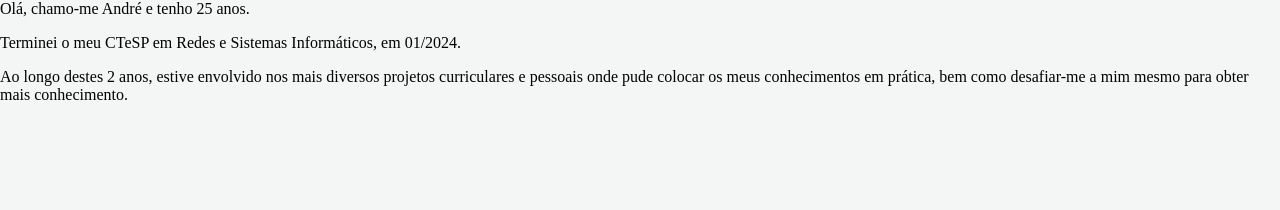
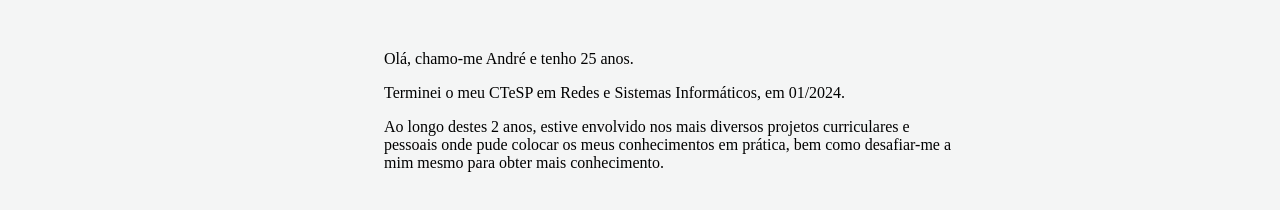
Before and after one commit to N0rbelio/myself, a plain HTML site: page index.html in a window 1280 px wide. Drawn offline with Linux system fonts and the light colour scheme.

Commit message:
small test sync

```diff
--- a/index.html
+++ b/index.html
@@ -11,10 +11,12 @@
     </head>
 
     <body>
-        <p>Olá, chamo-me André e tenho 25 anos.</p>
+        <div class="container">
+            <p>Olá, chamo-me André e tenho 25 anos.</p>
 
-        <p>Terminei o meu CTeSP em Redes e Sistemas Informáticos, em 01/2024.</p>
+            <p>Terminei o meu CTeSP em Redes e Sistemas Informáticos, em 01/2024.</p>
 
-        <p>Ao longo destes 2 anos, estive envolvido nos mais diversos projetos curriculares e pessoais onde pude colocar os meus conhecimentos em prática, bem como desafiar-me a mim mesmo para obter mais conhecimento.</p>
+            <p>Ao longo destes 2 anos, estive envolvido nos mais diversos projetos curriculares e pessoais onde pude colocar os meus conhecimentos em prática, bem como desafiar-me a mim mesmo para obter mais conhecimento.</p>
+        </div>
     </body>
 </html>
--- a/styles/main_style.css
+++ b/styles/main_style.css
@@ -6,3 +6,11 @@ body {
     background-size: 100%;
     font-family: 'Ubuntu';
 }
+
+.container {
+    margin-left: 30%;
+    margin-right: 25%;
+    margin-top: 50px;
+    min-width: 400px;
+    width: auto;
+}
```
